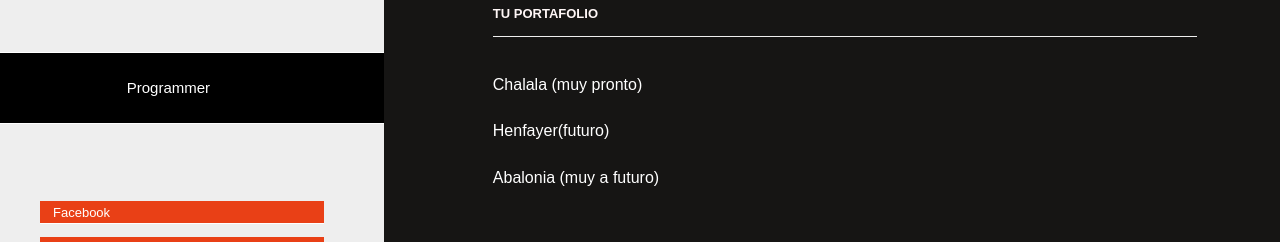
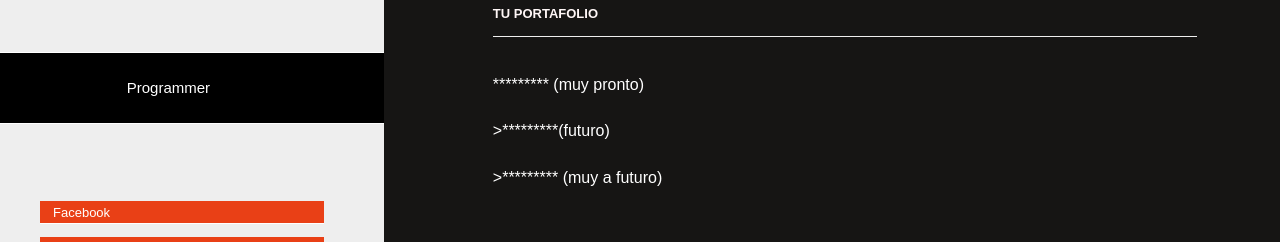
Before and after one commit to AnthoRuiz/portafolio, a plain HTML site: page index.html in a window 1280 px wide. Shown: the part 175-417 px from the top of the page. Drawn offline with Linux system fonts and the light colour scheme.

```diff
--- a/index.html
+++ b/index.html
@@ -73,9 +73,9 @@
     <div class="bloque">
       <!-- 5º Commit - Tu portafolio -->
       <h3>Tu portafolio</h3>
-      <a href="#"><p>Chalala (muy pronto)</p></a>
-      <a href="#"><p>Henfayer(futuro)</p></a>
-      <a href="#"><p>Abalonia (muy a futuro)</p></a>
+      <a href="#"><p>********* (muy pronto)</p></a>
+      <a href="#"><p>>*********(futuro)</p></a>
+      <a href="#"><p>>********* (muy a futuro)</p></a>
     </div>
   </div>
 
```
